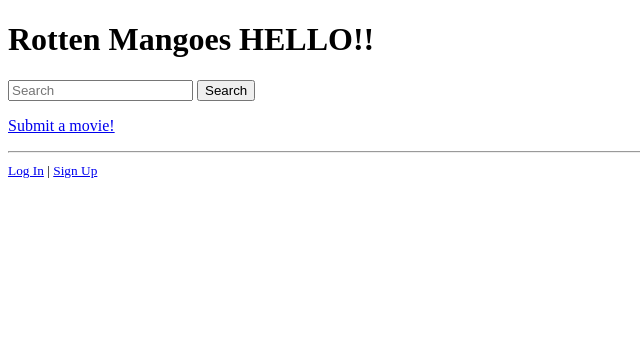
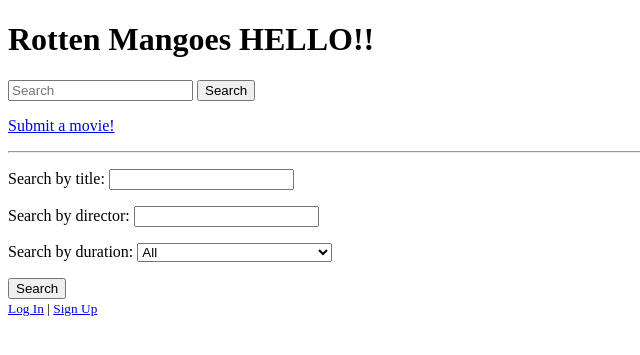
Before and after one commit to charmainetham/rottenmangoes, a Rails app: page / in a window 1280 px wide. Shown: the top 355 px of the page, without its empty margins (0-640 px from the left). Run offline with Rails 7, Linux system fonts and the light colour scheme; data that the repository does not hold is empty; style sheets or scripts are compiled from the project's sources; some libraries are stand-ins or nearby versions.

Commit message:
implemented the search form

```diff
--- a/app/controllers/movies_controller.rb
+++ b/app/controllers/movies_controller.rb
@@ -1,12 +1,14 @@
 class MoviesController < ApplicationController
   def index
-  if params[:search]
-    @movies = Movie.search(params[:search])
-  else
     @movies = Movie.all
+    @movies = @movies.with_title_or_director(params[:term]) if params[:term].present?
+    @movies = @movies.with_title(params[:title]) if params[:title].present?
+    @movies = @movies.with_director(params[:director]) if params[:director].present?
+    @movies = @movies.under_x_min(90) if params[:duration] == "2"
+    @movies = @movies.over_x_min(90).under_x_min(120) if params[:duration] == "3"
+    @movies = @movies.over_x_min(120) if params[:duration] == "4"
   end
 
-  end
 
   def show
     @movie = Movie.find(params[:id])
--- a/app/models/movie.rb
+++ b/app/models/movie.rb
@@ -7,6 +7,12 @@ class Movie < ActiveRecord::Base
   #validates :poster_image_url, presence: true
   validates :release_date, presence: true
   validate :release_date_is_in_the_past
+
+  scope :with_title, -> (title) { where("title LIKE ?", "%#{title}%") }
+  scope :with_director, -> (director) { where("director like ?", "%#{director}%") }
+  scope :under_x_min, -> (max_limit) { where("runtime_in_minutes < ?", max_limit) }
+  scope :over_x_min, -> (min_limit) { where("runtime_in_minutes >= ?", min_limit) }
+  scope :with_title_or_director, -> (term) { where("title LIKE ? OR director LIKE ?", "%#{term}%", "%#{term}%") }
 
   mount_uploader :avatar, AvatarUploader
 
--- /dev/null
+++ b/app/views/layouts/_search_form.html.erb
@@ -0,0 +1,11 @@
+<%= form_tag("/movies", method: "get") do %>
+  <p>
+    <%= label_tag(:title, "Search by title:") %>
+    <%= text_field_tag(:title) %>
+  </p>
+  <p><%= label_tag(:director, "Search by director:") %>
+  <%= text_field_tag(:director) %></p>
+  <p><%= label_tag(:duration, "Search by duration:") %>
+  <%= select_tag(:duration, options_for_select([['All', 1], ['Under 90 minutes', 2], ['Between 90 and 120 minutes', 3], ['Over 120 minutes', 4]])) %></p>
+  <%= submit_tag("Search") %>
+<% end %>
--- a/app/views/layouts/application.html.erb
+++ b/app/views/layouts/application.html.erb
@@ -11,6 +11,7 @@
       <%= content_tag(:div, value) %>
     <% end %>
     <%= yield %>
+    <%= render 'layouts/search_form' %>
     <%= render 'layouts/footer' %>
   </body>
 </html>
```
Also changed, not shown: 2 other files.
